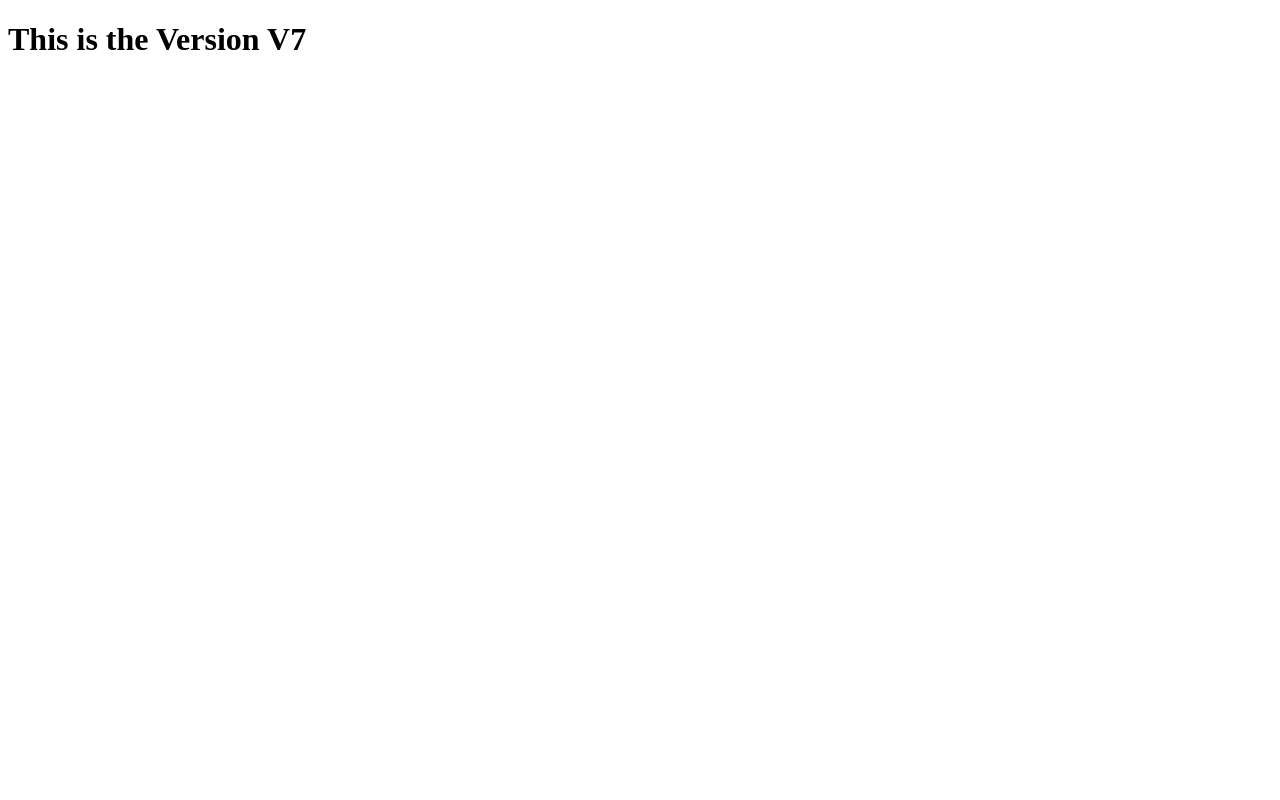
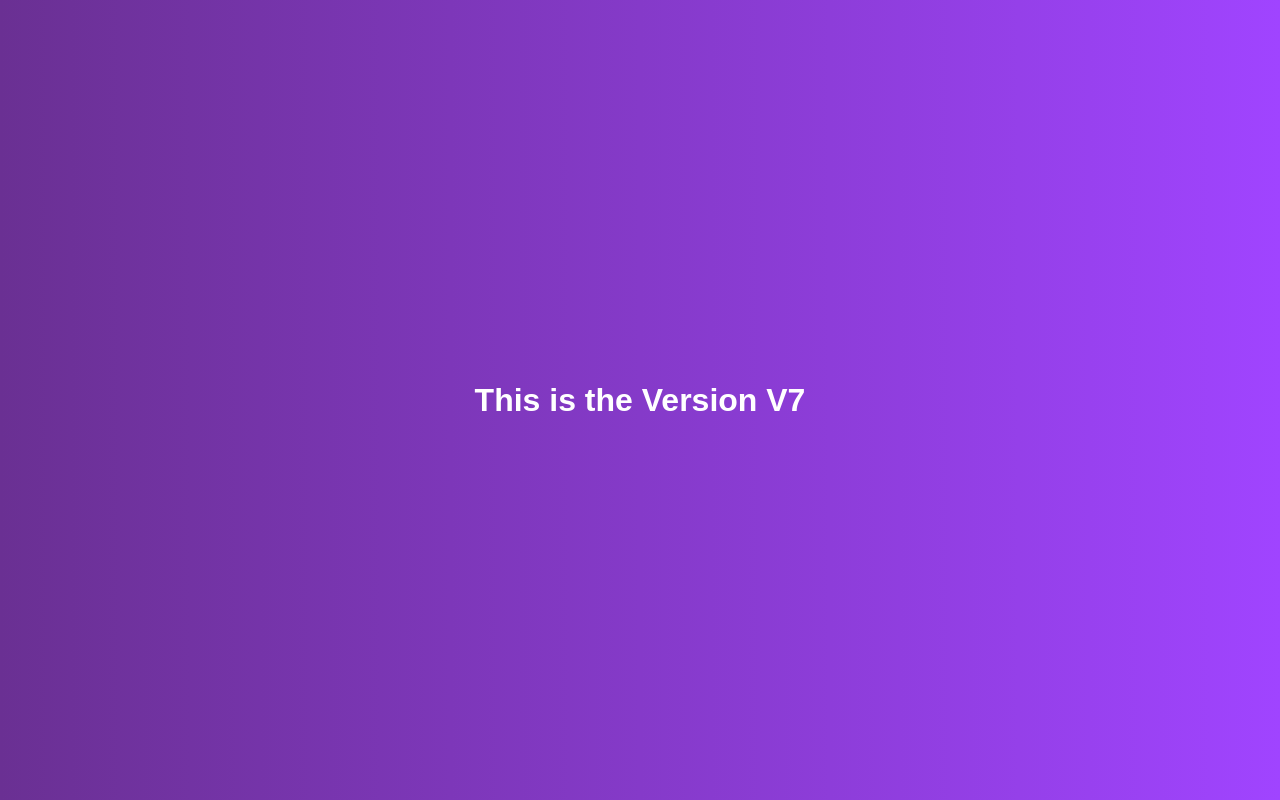
Before and after one commit to naseerAhmadKhanDK/MyRepo, a plain HTML site: page index.html in a window 1280 px wide. Drawn offline with Linux system fonts and the light colour scheme.

Commit message:
v8 designing change

```diff
--- a/index.html
+++ b/index.html
@@ -3,6 +3,7 @@
 <head>
     <meta charset="UTF-8">
     <meta name="viewport" content="width=device-width, initial-scale=1.0">
+    <link rel="stylesheet" href="style.css">
     <title>Document</title>
 </head>
 <body>
--- /dev/null
+++ b/style.css
@@ -0,0 +1,11 @@
+body{
+    background: linear-gradient(to right, #6a3093,#a044ff);
+    font-family: Arial, Helvetica, sans-serif;
+    color: white;
+    margin:0;
+    padding: 0;
+    display: flex;
+    justify-content: center;
+    align-items: center;
+    height: 100vh;
+}
```
